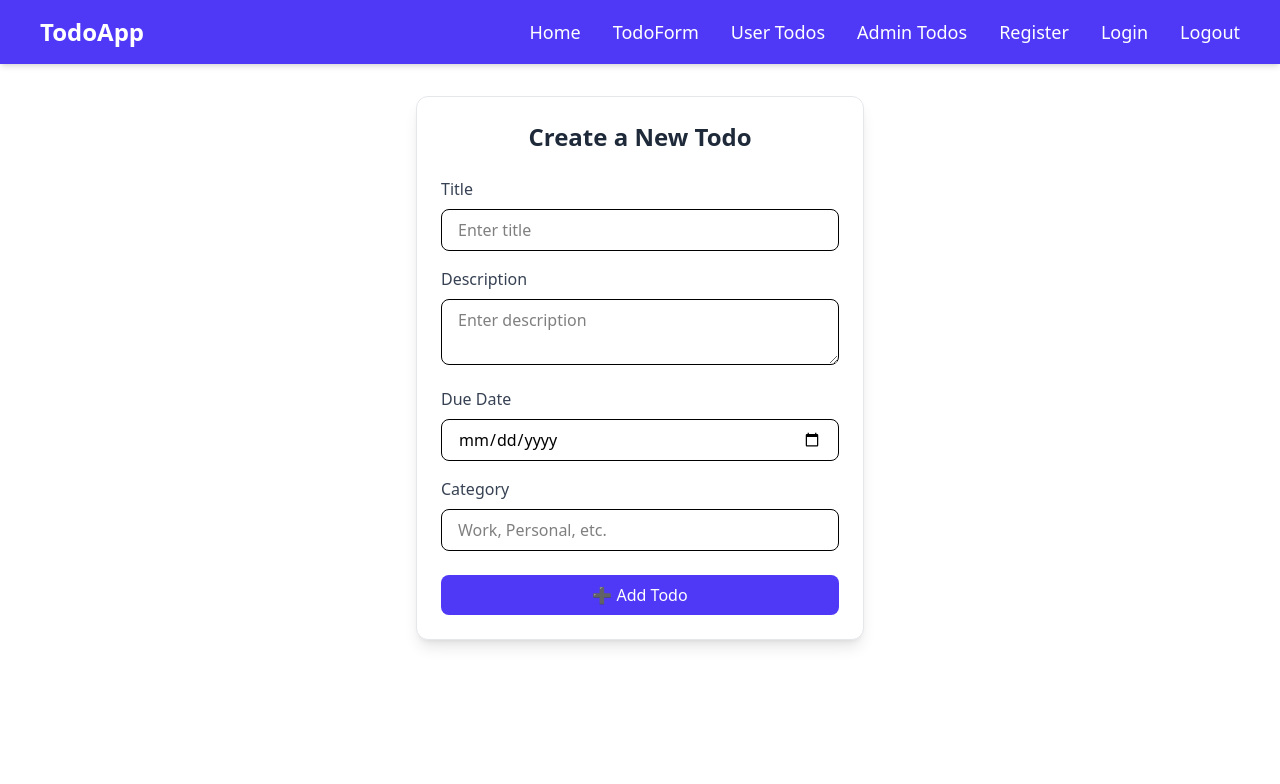
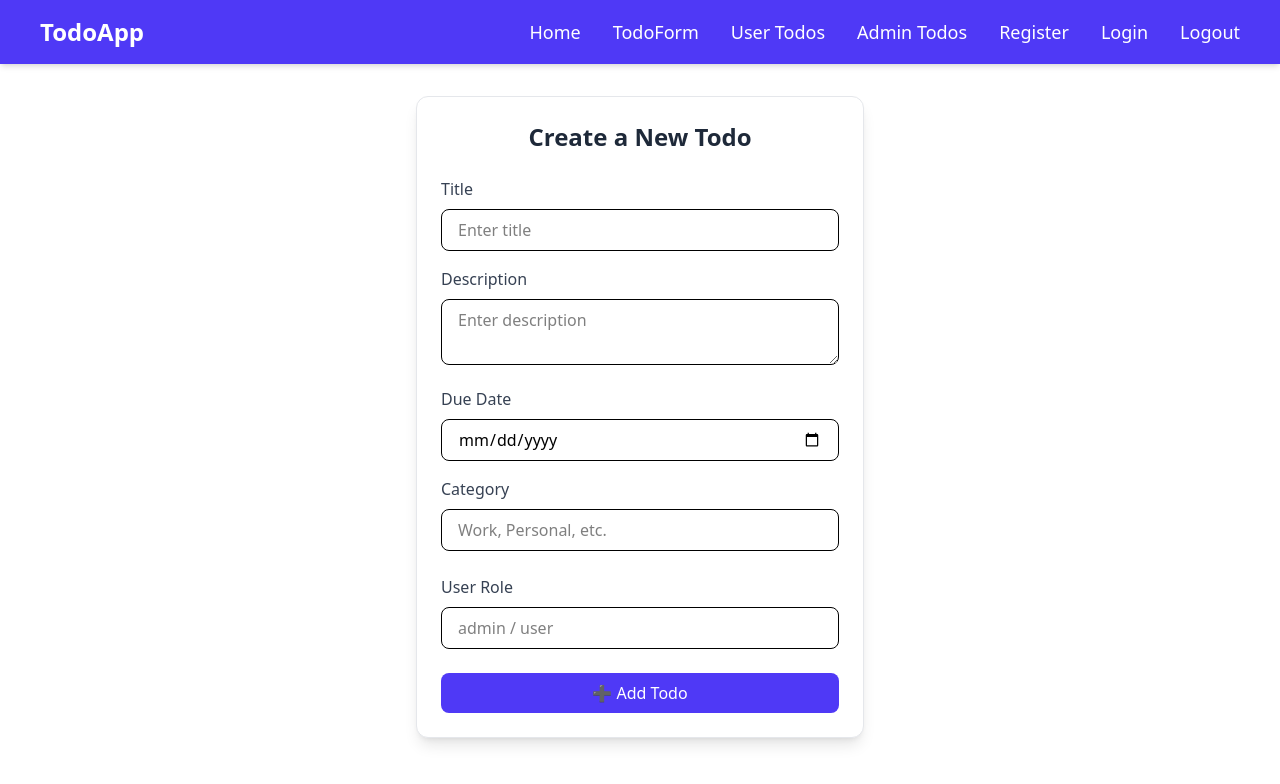
Before and after one commit to MohmmadMazid/ExcellenceTechProject, a React (Vite) app in the folder Client/: page /todoForm in a window 1280 px wide. Shown: the top 784 px of the page. Built offline with nearby package versions, Linux system fonts and the light colour scheme.

Commit message:
some func changes

```diff
--- a/Client/src/components/AdminTodo.jsx
+++ b/Client/src/components/AdminTodo.jsx
@@ -30,7 +30,9 @@ const AdminTodos = () => {
 
   return (
     <div>
-      <h2 className="text-xl font-bold mb-4">Admin Todos</h2>
+      <h2 className="text-xl font-bold mb-4 text-center text-blue-700">
+        Admin Todos
+      </h2>
       <ul>
         {todos.map((todo) => (
           <li key={todo._id} className="mb-2">
@@ -45,6 +47,11 @@ const AdminTodos = () => {
             </button>
           </li>
         ))}
+        {todos.length === 0 && (
+          <p className="col-span-full text-center text-gray-500 mt-4">
+            No todos available. Create one !
+          </p>
+        )}
       </ul>
     </div>
   );
--- a/Client/src/components/Logout.jsx
+++ b/Client/src/components/Logout.jsx
@@ -13,12 +13,14 @@ const LogoutButton = () => {
   };
 
   return (
-    <button
-      onClick={handleLogout}
-      className="bg-blue-700 rounded-lg text-white p-2 m-3 hover:bg-blue-800 transition duration-200"
-    >
-      Logout
-    </button>
+    <div className="flex justify-end">
+      <button
+        onClick={handleLogout}
+        className="bg-blue-700 rounded-lg text-white p-2 m-3 hover:bg-blue-800 transition duration-200 "
+      >
+        Logout
+      </button>
+    </div>
   );
 };
 
--- a/Client/src/components/TodoForm.jsx
+++ b/Client/src/components/TodoForm.jsx
@@ -7,6 +7,7 @@ const TodoForm = ({ onTodoCreated }) => {
     description: "",
     dueDate: "",
     category: "",
+    user: { role: "" },
   });
 
   const handleCreate = async () => {
@@ -18,8 +19,14 @@ const TodoForm = ({ onTodoCreated }) => {
     try {
       await createTodo(todo);
       alert("Todo created successfully");
-      onTodoCreated(); // Refresh the list
-      setTodo({ title: "", description: "", dueDate: "", category: "" });
+      onTodoCreated();
+      setTodo({
+        title: "",
+        description: "",
+        dueDate: "",
+        category: "",
+        user: { role: "" },
+      });
     } catch (err) {
       alert(err.response?.data?.message || "Failed to create todo");
       console.log(err);
@@ -76,6 +83,21 @@ const TodoForm = ({ onTodoCreated }) => {
         />
       </div>
 
+      <div className="mb-6">
+        <label className="block text-gray-700 font-medium mb-2">
+          User Role
+        </label>
+        <input
+          type="text"
+          placeholder="admin / user"
+          value={todo.user.role}
+          onChange={(e) =>
+            setTodo({ ...todo, user: { ...todo.user, role: e.target.value } })
+          }
+          className="w-full px-4 py-2 border rounded-lg focus:outline-none focus:ring-2 focus:ring-indigo-500"
+        />
+      </div>
+
       <button
         onClick={handleCreate}
         className="w-full bg-indigo-600 text-white py-2 px-4 rounded-lg hover:bg-indigo-700 transition duration-200"
--- a/Client/src/components/UserTodo.jsx
+++ b/Client/src/components/UserTodo.jsx
@@ -36,9 +36,9 @@ const UserTodos = () => {
       </h2>
 
       {/* Todo Form */}
-      <div className="max-w-md mx-auto mb-8">
+      {/* <div className="max-w-md mx-auto mb-8">
         <TodoForm onTodoCreated={fetchTodos} />
-      </div>
+      </div> */}
 
       {/* Todos List */}
       <div className="max-w-4xl mx-auto">
```
